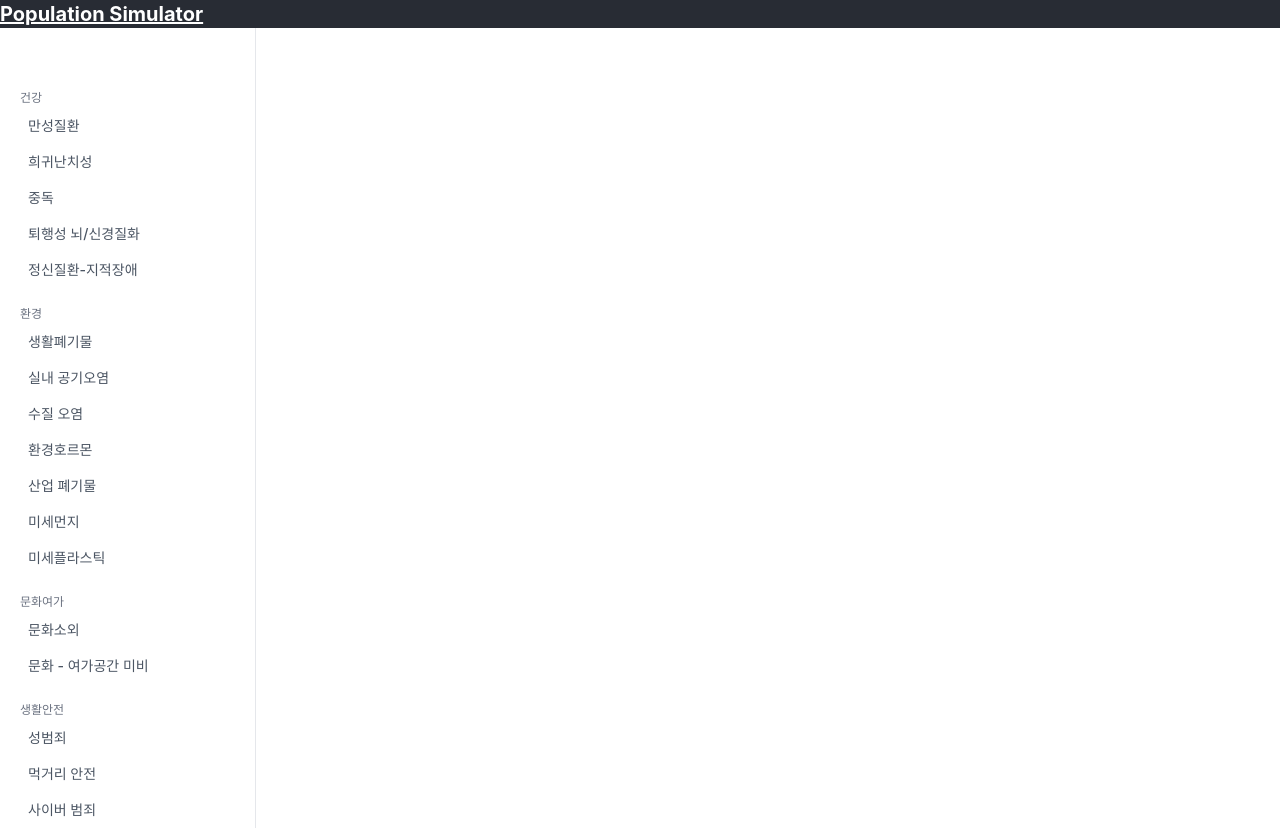
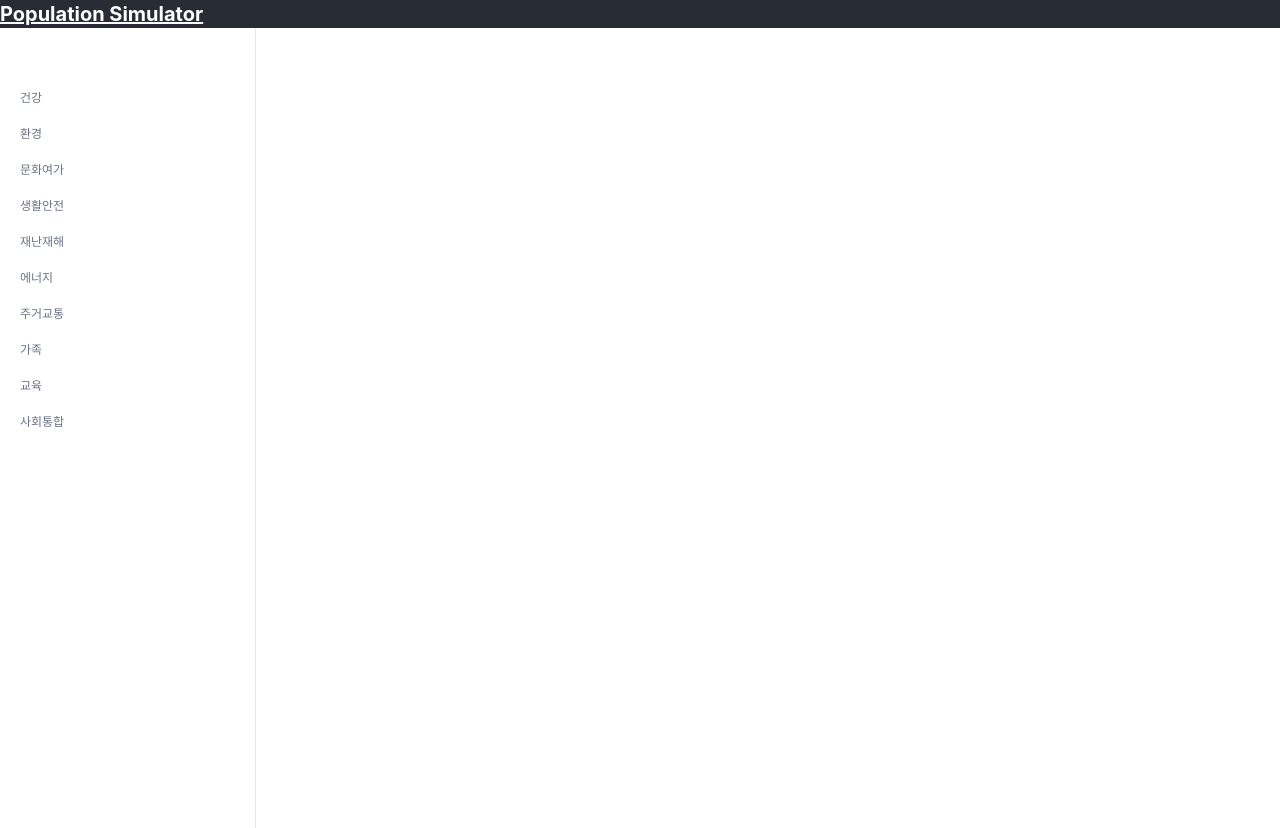
Before and after one commit to sean-ineeji/proj-rnd-population, a React (Create React App) app in the folder population-simulator/: page / in a window 1280 px wide. Built offline with nearby package versions, Linux system fonts and the light colour scheme.

Commit message:
sidebar toggle feature

```diff
--- a/population-simulator/src/components/Sidebar/Sidebar.tsx
+++ b/population-simulator/src/components/Sidebar/Sidebar.tsx
@@ -44,6 +44,16 @@ const Sidebar = () => {
     사회통합: ['의료격차', '정보격차', '취약계층 생활불편', '노동의 차별'],
   };
 
+  const [visibleCategories, setVisibleCategories] = useState<
+    Record<string, boolean>
+  >({});
+  const toggleVisibility = (category: string) => {
+    setVisibleCategories((prevVisibleCategories) => ({
+      ...prevVisibleCategories,
+      [category]: !prevVisibleCategories[category],
+    }));
+  };
+
   return (
     <div className="absolute inset-y-0 left-0  w-16">
       <aside className="flex flex-col w-64 h-screen px-5 py-8 overflow-y-auto bg-white border-r rtl:border-r-0 rtl:border-l dark:bg-gray-900 dark:border-gray-700">
@@ -60,17 +70,35 @@ const Sidebar = () => {
             <div className="space-y-3 ">
               {Object.entries(issues).map(([category, subIssues]) => (
                 <div key={category}>
-                  <label className="px-3 text-xs text-gray-500 uppercase dark:text-gray-400">
+                  {/* <label className="px-3 text-xs text-gray-500 uppercase dark:text-gray-400">
                     {category}
-                  </label>
-                  {subIssues.map((subIssue) => (
+                  </label> */}
+                  <button
+                    className="px-3 text-xs text-gray-500 uppercase dark:text-gray-400"
+                    onClick={() => toggleVisibility(category)}
+                  >
+                    {category}
+                  </button>
+                  {/* {subIssues.map((subIssue) => (
                     <button
                       className="w-full flex items-center px-3 py-2 text-gray-600 transition-colors duration-300 transform rounded-lg dark:text-gray-200 hover:bg-gray-100 dark:hover:bg-gray-800 dark:hover:text-gray-200 hover:text-gray-700"
                       key={subIssue}
                     >
                       <p className="mx-2 text-sm font-medium">{subIssue}</p>
                     </button>
-                  ))}
+                  ))} */}
+                  {visibleCategories[category] && (
+                    <div>
+                      {subIssues.map((subIssue) => (
+                        <button
+                          className="w-full flex items-center px-3 py-2 text-gray-600 transition-colors duration-300 transform rounded-lg dark:text-gray-200 hover:bg-gray-100 dark:hover:bg-gray-800 dark:hover:text-gray-200 hover:text-gray-700"
+                          key={subIssue}
+                        >
+                          <p className="mx-2 text-sm font-medium">{subIssue}</p>
+                        </button>
+                      ))}
+                    </div>
+                  )}
                 </div>
               ))}
             </div>
```
